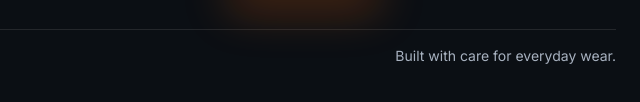
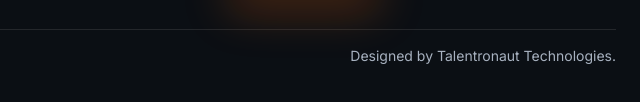
Before and after one commit to rituparnaaa17/LinksUs--Velworn, a plain HTML site: page index.html in a window 1280 px wide. Shown: the part 4032-4134 px from the top of the page, 640-1280 px from the left. Drawn offline with nearby package versions, Linux system fonts and the light colour scheme.

Commit message:
Update index.html

```diff
--- a/index.html
+++ b/index.html
@@ -381,7 +381,7 @@
     </div>
     <div class="mt-8 pt-4 border-t border-white/10 text-sm text-coal-300 flex flex-col sm:flex-row items-center justify-between gap-2">
       <span>© <script>document.write(new Date().getFullYear())</script> Velworn. All rights reserved.</span>
-      <span>Built with care for everyday wear.</span>
+      <span>Designed by Talentronaut Technologies.</span>
     </div>
   </div>
 </footer>
```
